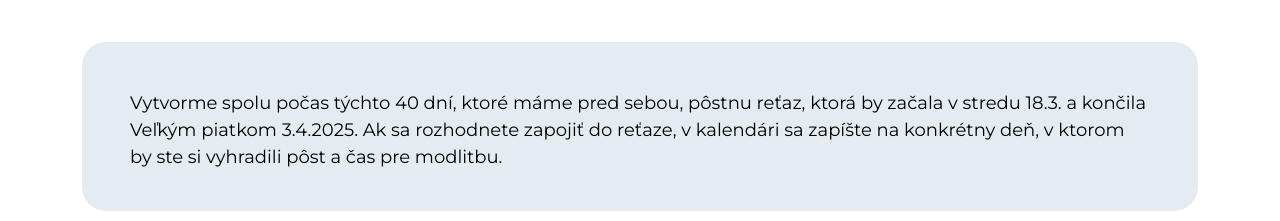
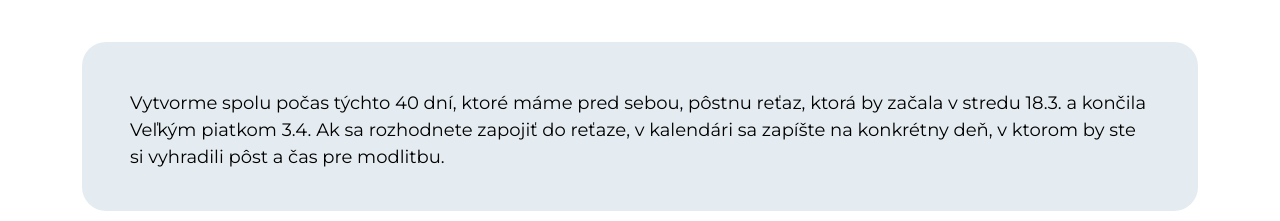
Before and after one commit to pergalsk/retaz-patmos-web, an Angular app: page / in a window 1280 px wide. Shown: the part 1319-1540 px from the top of the page. Built offline with nearby package versions, Linux system fonts and the light colour scheme; no server answers.

Commit message:
Fixed typo

```diff
--- a/src/app/components/year2026/main-content2026/main-content2026.component.html
+++ b/src/app/components/year2026/main-content2026/main-content2026.component.html
@@ -123,8 +123,8 @@
   >
     <p>
       Vytvorme spolu počas týchto 40 dní, ktoré máme pred sebou, pôstnu reťaz, ktorá by začala v
-      stredu 18.3. a končila Veľkým piatkom 3.4.2025. Ak sa rozhodnete zapojiť do reťaze, v
-      kalendári sa zapíšte na konkrétny deň, v ktorom by ste si vyhradili pôst a čas pre modlitbu.
+      stredu 18.3. a končila Veľkým piatkom 3.4. Ak sa rozhodnete zapojiť do reťaze, v kalendári sa
+      zapíšte na konkrétny deň, v ktorom by ste si vyhradili pôst a čas pre modlitbu.
     </p>
   </app-content-box>
 </main>
```
